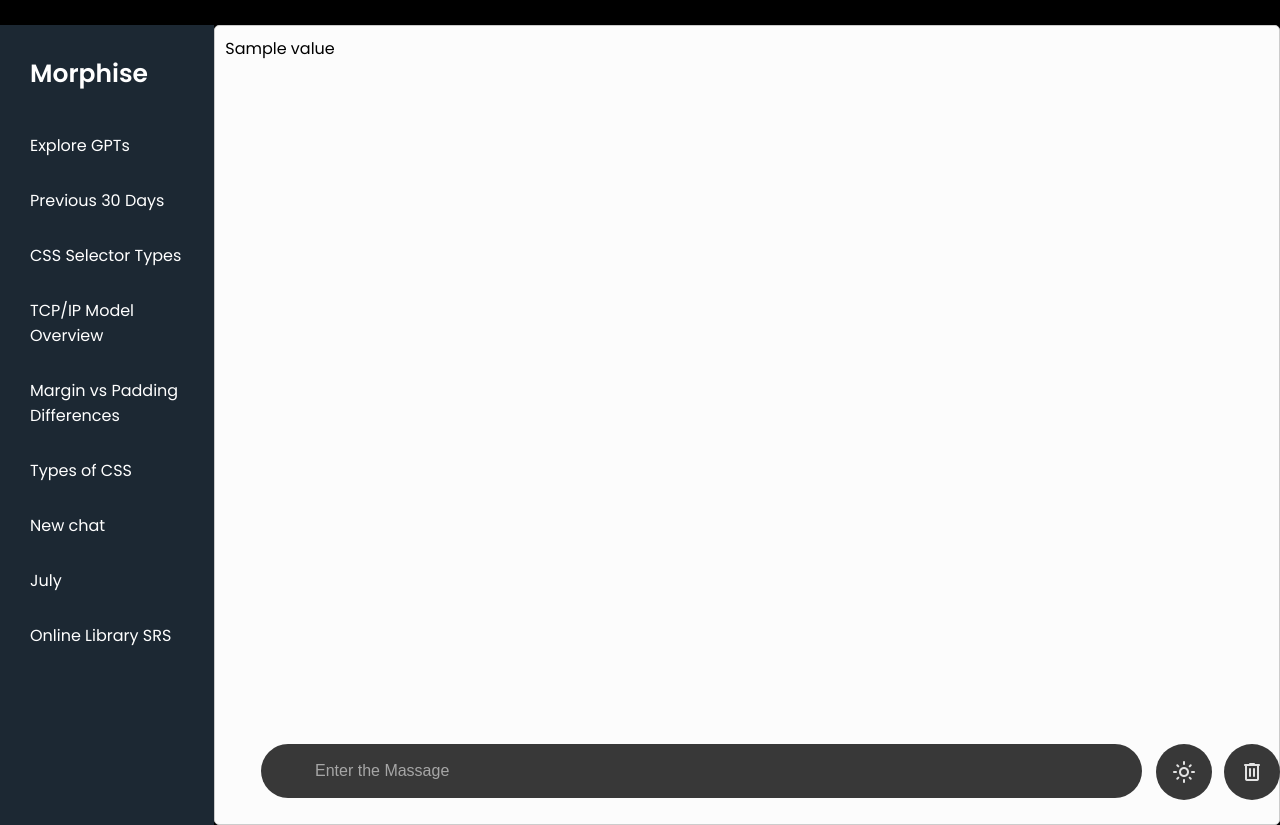
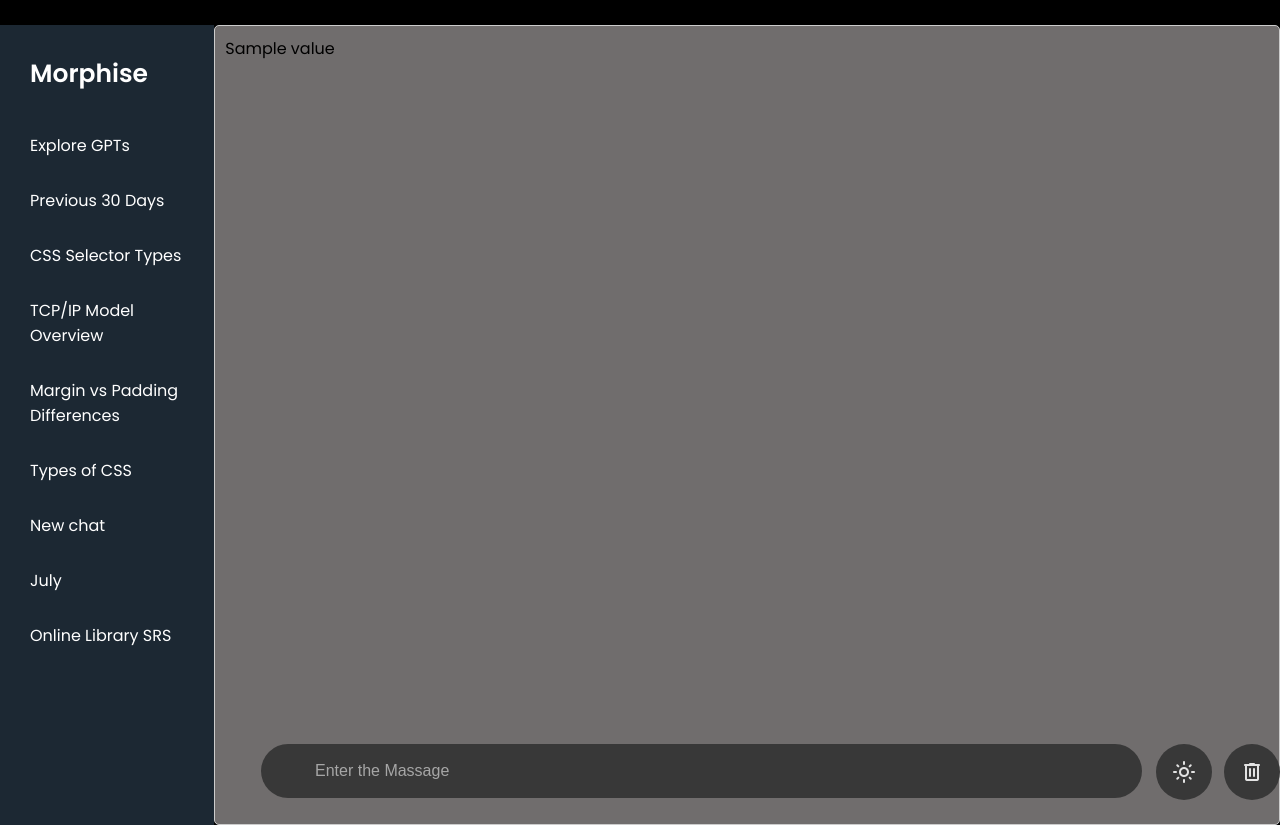
Before and after one commit to abhinav-pandey004/Jarvis, a Django app: template templates/home.html in a window 1280 px wide. Run offline with Django 5.2, Linux system fonts and the light colour scheme; the template is opened without the code that fills it: most values are stand-ins (such as "Sample title", 1, 10 or a date in 2020).

Commit message:
after some changes

```diff
--- a/static/mycss.css
+++ b/static/mycss.css
@@ -1,5 +1,5 @@
 .dynamicBox {
-    background-color: #fcfcfc;
+    background-color: #706d6d;
     width: 100%;
     min-height: 50px;
     padding: 10px;
--- a/static/printing.js
+++ b/static/printing.js
@@ -2,17 +2,33 @@ let element = document.getElementById('output')
 console.log("hello this is working fine ");
 console.log(document.querySelector('#output'));
 console.log(element);
-// element.classList.add("outputbox");
+element.addEventListener("input", () => {
+    element.style.height = "auto";
+    element.style.height = `${element.scrollHeight}px`;
+});
+const adjustHeight = () => {
+    element.style.height = "auto";
+    element.style.height = `${element.scrollHeight}px`; // Adjust height to content
+};
+element.addEventListener("input", adjustHeight);
+adjustHeight();
+element.classList.add("dynamicBox")
 
-// element = document.getElementById("output");
-// element.addEventListener("input", () => {
-//     element.style.height = "auto";
-//     element.style.height = `${element.scrollHeight}px`;
-// });
 
-// const adjustHeight = () => {
-//     element.style.height = "auto";
-//     element.style.height = `${element.scrollHeight}px`; // Adjust height to content
-// };
-// element.addEventListener("input", adjustHeight);
-// adjustHeight();
+function animateTextById(elementId) {
+    const element = document.getElementById(elementId);
+    const fullText = element.textContent;
+    const words = fullText.split(' ');
+    let currentWordIndex = 0;
+
+    element.textContent = '';
+    const interval = setInterval(() => {
+      if (currentWordIndex < words.length) {
+        element.textContent += (currentWordIndex === 0 ? '' : ' ') + words[currentWordIndex];
+        currentWordIndex++;
+      } else {
+        clearInterval(interval);
+      }
+    }, 50);
+  }
+animateTextById("output")
--- a/templates/home.html
+++ b/templates/home.html
@@ -44,7 +44,7 @@
         </div>
       </form>
     </div>
-    <div id="output" class="dynamicBox">{{value}}</div>
+    <div id="output">{{value}}</div>
   </div>
   <script>
     function getinput() {
@@ -52,6 +52,6 @@
       form.submit();
     }
   </script>
-  <!-- <script src="/static/printing.js"></script> -->
+  <script src="/static/printing.js"></script>
 </body>
 </html>
```
Also changed, not shown: morphise/views.py (line endings or trailing spaces).
